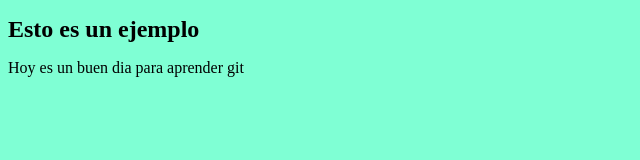
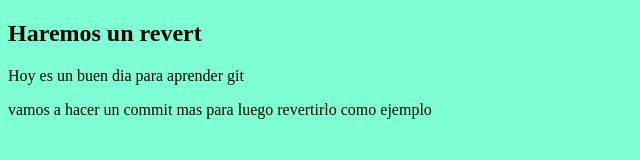
Before and after one commit to FrancoCollins/GitGrupalVSC, a plain HTML site: page index.html in a window 1280 px wide. Shown: the whole page, without its empty margins (0-640 px from the left). Drawn offline with Linux system fonts and the light colour scheme.

Commit message:
Commit ejemplo para hacer un revert

```diff
--- a/index.html
+++ b/index.html
@@ -9,8 +9,9 @@
 </head>
 <body>
     <div>
-        <h1>Esto es un ejemplo</h1>
+       <h2>Haremos un revert</h2>
         <p>Hoy es un buen dia para aprender git</p>
+        <p>vamos a hacer un commit mas para luego revertirlo como ejemplo</p>
     </div>
 </body>
 </html>
```
